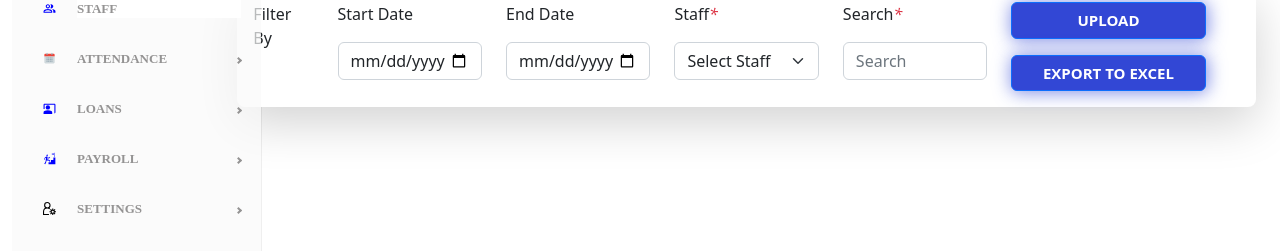
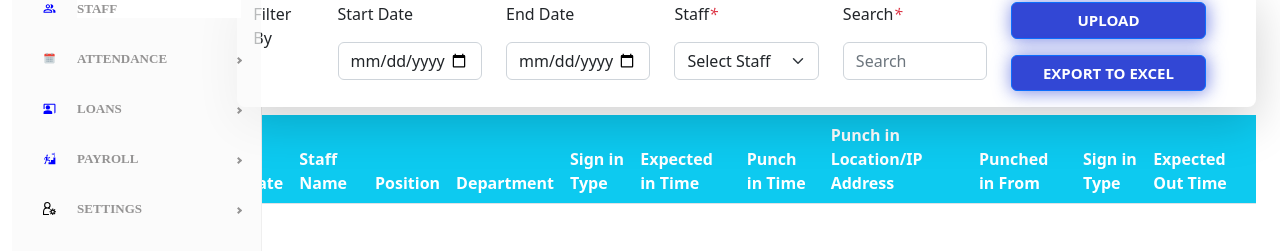
Before and after one commit to Shashank-AmazeINC/PayRollNextJs, a Next.js app: page /components/layout/MyTeamAttendence in a window 1280 px wide. Shown: the part 143-394 px from the top of the page. Built offline with nearby package versions, Linux system fonts and the light colour scheme.

Commit message:
Added Table in MyTeamAttendence Component

```diff
--- a/pages/components/layout/MyTeamAttendence.js
+++ b/pages/components/layout/MyTeamAttendence.js
@@ -45,6 +45,24 @@ function MyTeamAttendence() {
                         </div>
                     </div>
                 </div>
+
+                <table className='table table-hover mt-2 '>
+                    <thead className='bg-info text-white '>
+                        <tr>
+                            <th>Date</th>
+                            <th>Staff Name</th>
+                            <th>Position</th>
+                            <th>Department</th>
+                            <th>Sign in Type</th>
+                            <th>Expected in Time</th>
+                            <th>Punch in Time</th>
+                            <th>Punch in Location/IP Address</th>
+                            <th>Punched in From</th>
+                            <th>Sign in Type</th>
+                            <th>Expected Out Time</th>
+                        </tr>
+                    </thead>
+                </table>
             </div>
         </div>
     )
```
Also changed, not shown: pages/components/layout/PayperiodSettingsDash.js (+9 -9 lines).
